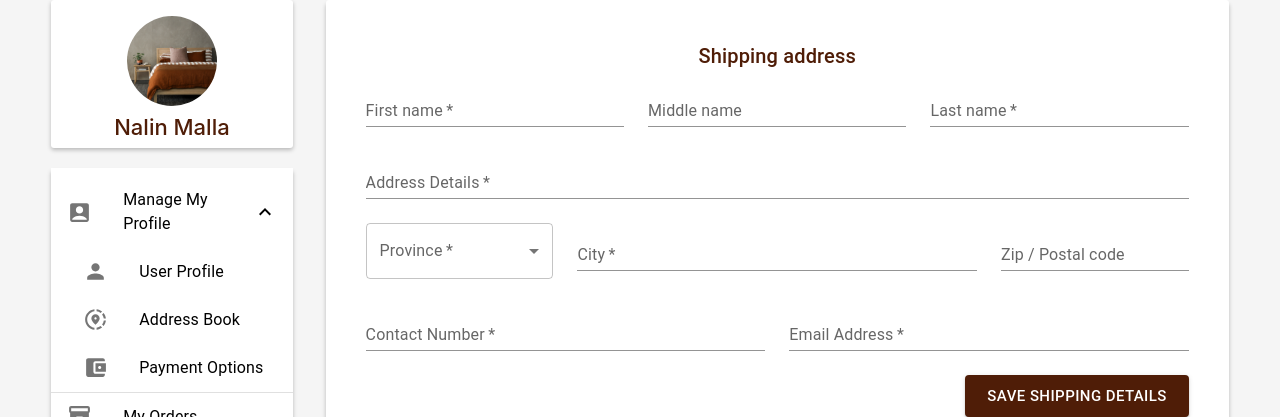
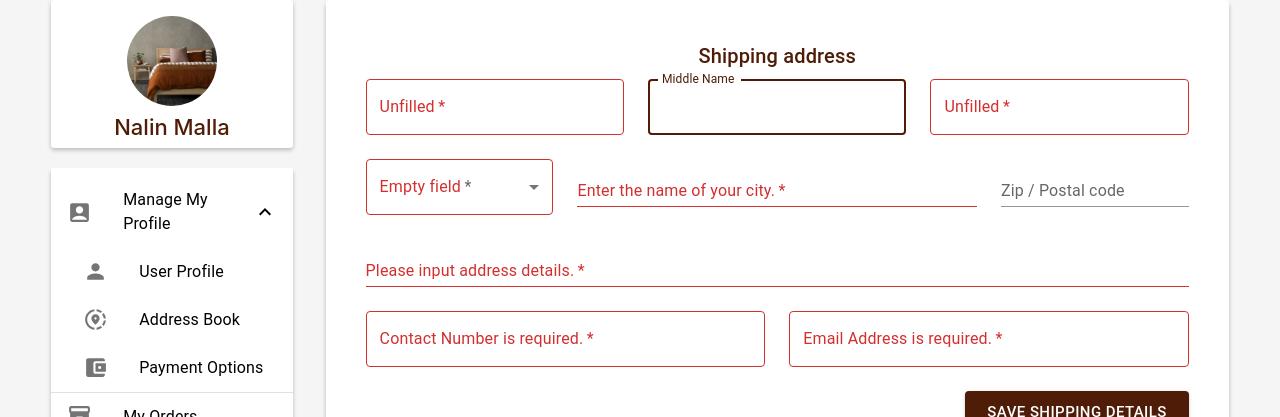
Before and after one commit to NalinMalla/BOSS, a React (Create React App) app: page /profile/addressBook in a window 1280 px wide. Shown: the part 179-596 px from the top of the page. Built offline with nearby package versions, Linux system fonts and the light colour scheme; no server answers; sample sign-in values are in the browser's storage.

Commit message:
Update Address Book.

```diff
--- a/src/components/checkoutAddressForm.js
+++ b/src/components/checkoutAddressForm.js
@@ -9,13 +9,179 @@ import MenuItem from "@mui/material/MenuItem";
 import InputLabel from "@mui/material/InputLabel";
 import FormControl from "@mui/material/FormControl";
 import { Button } from "@mui/material";
+import axios from "axios";
+import { useNavigate } from "react-router-dom";
 
 export default function AddressForm(props) {
+  const userId = localStorage.getItem("userId");
+
+  const [firstName, setFirstName] = React.useState("");
+  const [middleName, setMiddleName] = React.useState("");
+  const [lastName, setLastName] = React.useState("");
+
+  const [email, setEmail] = React.useState("");
+  const [contact, setContact] = React.useState("");
+
+  const [addressDetail, setAddressDetail] = React.useState("");
   const [province, setProvince] = React.useState("");
+  const [city, setCity] = React.useState("");
+  const [zipCode, setZipCode] = React.useState("");
 
-  const handleChange = (event) => {
+  const [addNewAddress, setAddNewAddress] = React.useState(true);
+
+  let navigate = useNavigate();
+
+  const getUserInfoById = (userId) => {
+    const ApiURL = `http://localhost:5000/users/${userId}`;
+    return axios
+      .get(ApiURL)
+      .then((response) => response.data)
+      .catch((error) => null);
+  };
+
+  const getAddressInfoByUserId = (userId) => {
+    const ApiURL = `http://localhost:5000/users/address/${userId}`;
+    return axios
+      .get(ApiURL)
+      .then((response) => response.data)
+      .catch((error) => null);
+  };
+
+  async function initializeAddressData(userId) {
+    const addressInfo = await getAddressInfoByUserId(userId);
+    if (addressInfo == null) {
+      setAddNewAddress(true);
+      const userInfo = await getUserInfoById(userId);
+      if (userInfo === "") {
+        alert("Error: Unable to access server.");
+      } else {
+        setFirstName(userInfo.userName.firstName);
+        setMiddleName(userInfo.userName.middleName);
+        setLastName(userInfo.userName.lastName);
+        setEmail(userInfo.email);
+        setContact(userInfo.contact.toString()); //returns in number type
+      }
+    } else {
+      setAddNewAddress(false);
+      setFirstName(addressInfo.receiversName.firstName);
+      setMiddleName(addressInfo.receiversName.middleName);
+      setLastName(addressInfo.receiversName.lastName);
+      setEmail(addressInfo.email);
+      setContact(addressInfo.contact.toString());
+      setAddressDetail(addressInfo.addressDetail);
+      setProvince(addressInfo.province.toString());
+      setCity(addressInfo.city);
+      setZipCode(addressInfo.zipCode.toString());
+    }
+  }
+
+  React.useEffect(() => {
+    document.title = "BOSS - User Address Book";
+    if (userId == null) {
+      navigate("/signIn");
+    } else {
+      initializeAddressData(userId); //wouldn't work without async await?
+    }
+  }, []);
+
+  const emailRGX = /^([a-z A-Z 0-9 \._-]+)@([a-z A-Z 0-9 -]+)\.([a-z]{2,20})$/;
+  const contactRGX = /^[0-9]{9,10}$/;
+
+  const handleFirstNameChange = (event) => {
+    setFirstName(event.target.value);
+  };
+  const handleMiddleNameChange = (event) => {
+    setMiddleName(event.target.value);
+  };
+  const handleLastNameChange = (event) => {
+    setLastName(event.target.value);
+  };
+
+  const handleEmailChange = (event) => {
+    setEmail(event.target.value);
+  };
+
+  const handleContactChange = (event) => {
+    setContact(event.target.value);
+  };
+
+  const handleAddressDetailChange = (event) => {
+    setAddressDetail(event.target.value);
+  };
+
+  const handleProvinceChange = (event) => {
     setProvince(event.target.value);
   };
+
+  const handleCityChange = (event) => {
+    setCity(event.target.value);
+  };
+
+  const handleZipCodeChange = (event) => {
+    setZipCode(event.target.value);
+  };
+
+  const handleUpdate = (event) => {
+    event.preventDefault();
+
+    if (
+      !(firstName.trim() === "") &&
+      !(lastName.trim() === "") &&
+      contactRGX.test(contact) &&
+      emailRGX.test(email) &&
+      !(province.trim() === "") &&
+      !(city.trim() === "") &&
+      !(addressDetail.trim() === "")
+    ) {
+      const address = {
+        firstName: firstName,
+        middleName: middleName,
+        lastName: lastName,
+        email: email,
+        contact: contact,
+        addressDetail: addressDetail,
+        province: province,
+        city: city,
+        zipCode: zipCode,
+        userId: userId,
+      };
+
+      if (addNewAddress) {
+        axios.post(`http://localhost:5000/users/address/add`, address).then(
+          (res) => {
+            console.log(res.data);
+            alert("Successfully added the new address.");
+          },
+          (err) => {
+            alert("Address was not added.\nError: " + err);
+          }
+        );
+      } else {
+        if (
+          window.confirm(
+            "Your address information is about to be overwritten. The previous details will be lost. \nAre you ok with this?"
+          )
+        ) {
+          axios
+            .put(
+              `http://localhost:5000/users/address/update/${userId}`,
+              address
+            )
+            .then(
+              (res) => {
+                alert("Successfully updated Address Book.");
+              },
+              (err) => {
+                alert("Address Book was not updated.\nError: " + err);
+              }
+            );
+        }
+      }
+    } else {
+      alert("Invalid input.");
+    }
+  };
+
   return (
     <React.Fragment>
       <Typography variant="h6" gutterBottom color="primary">
@@ -24,66 +190,70 @@ export default function AddressForm(props) {
       <Grid container spacing={3}>
         <Grid item xs={12} sm={4}>
           <TextField
+            autoComplete="given-name"
+            name="firstName"
             required
+            fullWidth
             id="firstName"
-            name="firstName"
-            label="First name"
-            fullWidth
-            autoComplete="given-name"
-            variant="standard"
+            label={firstName.trim() === "" ? "Unfilled" : "First Name"}
+            autoFocus
+            value={firstName}
+            onChange={handleFirstNameChange}
+            error={firstName.trim() === ""}
           />
         </Grid>
         <Grid item xs={12} sm={4}>
           <TextField
+            autoComplete="given-name"
+            name="middleName"
+            fullWidth
             id="middleName"
-            name="middleName"
-            label="Middle name"
-            fullWidth
-            autoComplete="family-name"
-            variant="standard"
+            label="Middle Name"
+            autoFocus
+            defaultValue=""
+            value={middleName}
+            onChange={handleMiddleNameChange}
           />
         </Grid>
         <Grid item xs={12} sm={4}>
           <TextField
             required
+            fullWidth
             id="lastName"
             name="lastName"
-            label="Last name"
-            fullWidth
             autoComplete="family-name"
-            variant="standard"
-          />
-        </Grid>
-        <Grid item xs={12}>
-          <TextField
-            required
-            multiline
-            id="addressDetails"
-            name="addressDetails"
-            label="Address Details"
-            fullWidth
-            autoComplete="shipping address-detail"
-            variant="standard"
+            label={lastName.trim() === "" ? "Unfilled" : "Last Name"}
+            value={lastName}
+            onChange={handleLastNameChange}
+            error={lastName.trim() === ""}
           />
         </Grid>
 
         <Grid item xs={12} sm={3}>
           <FormControl fullWidth required>
-            <InputLabel id="province">Province</InputLabel>
+            <InputLabel id="province">
+              {province.trim() === "" ? (
+                <span style={{ color: "#D32F2F" }}>Empty field</span>
+              ) : (
+                "Province"
+              )}
+            </InputLabel>
             <Select
               labelId="province"
               id="province"
+              name="province"
               value={province}
               label="Province"
-              onChange={handleChange}
+              onChange={handleProvinceChange}
+              error={province === ""}
             >
-              <MenuItem value={1}>Province 1</MenuItem>
-              <MenuItem value={2}>Province 2</MenuItem>
-              <MenuItem value={3}>Province 3</MenuItem>
-              <MenuItem value={4}>Province 4</MenuItem>
-              <MenuItem value={5}>Province 5</MenuItem>
-              <MenuItem value={6}>Province 6</MenuItem>
-              <MenuItem value={7}>Province 7</MenuItem>
+              <MenuItem value="1">Province 1</MenuItem>
+              <MenuItem value="2">Province 2</MenuItem>
+              <MenuItem value="3">Province 3</MenuItem>
+              <MenuItem value="4">Province 4</MenuItem>
+              <MenuItem value="5">Province 5</MenuItem>
+              <MenuItem value="6">Province 6</MenuItem>
+              <MenuItem value="7">Province 7</MenuItem>
             </Select>
           </FormControl>
         </Grid>
@@ -93,10 +263,13 @@ export default function AddressForm(props) {
             required
             id="city"
             name="city"
-            label="City"
             fullWidth
             autoComplete="shipping address-level2"
             variant="standard"
+            label={city.trim() === "" ? "Enter the name of your city." : "City"}
+            value={city}
+            onChange={handleCityChange}
+            error={city.trim() === ""}
           />
         </Grid>
 
@@ -104,38 +277,75 @@ export default function AddressForm(props) {
           <TextField
             id="zip"
             name="zip"
-            label="Zip / Postal code"
             fullWidth
             autoComplete="shipping postal-code"
             variant="standard"
+            label="Zip / Postal code"
+            value={zipCode}
+            onChange={handleZipCodeChange}
+          />
+        </Grid>
+
+        <Grid item xs={12}>
+          <TextField
+            required
+            multiline
+            id="addressDetails"
+            name="addressDetails"
+            fullWidth
+            autoComplete="shipping address-detail"
+            variant="standard"
+            label={
+              addressDetail.trim() === ""
+                ? "Please input address details."
+                : "Address Details"
+            }
+            value={addressDetail}
+            onChange={handleAddressDetailChange}
+            error={addressDetail.trim() === ""}
           />
         </Grid>
 
         <Grid item xs={12} sm={6}>
           <TextField
             required
-            id="contactNum"
-            name="contactNum"
-            label="Contact Number"
             fullWidth
-            autoComplete="shipping phone-num"
-            variant="standard"
+            id="contact"
+            name="contact"
+            autoComplete="contact"
+            label={
+              contact.trim() === "" || !contactRGX.test(contact)
+                ? contact.trim() === ""
+                  ? "Contact Number is required."
+                  : "Invalid contact no."
+                : "Contact Number"
+            }
+            value={contact}
+            onChange={handleContactChange}
+            error={contact.trim() === "" || !contactRGX.test(contact)}
+          />
+        </Grid>
+        <Grid item xs={12} sm={6}>
+          <TextField
+            required
+            fullWidth
+            id="email"
+            name="email"
+            autoComplete="email"
+            label={
+              email.trim() === "" || !emailRGX.test(email)
+                ? email.trim() === ""
+                  ? "Email Address is required."
+                  : "Invalid email address."
+                : "Email Address"
+            }
+            value={email}
+            onChange={handleEmailChange}
+            error={email.trim() === "" || !emailRGX.test(email)}
           />
         </Grid>
 
-        <Grid item xs={12} sm={6}>
-          <TextField
-            required
-            id="email"
-            name="email"
-            label="Email Address"
-            fullWidth
-            autoComplete="shipping email"
-            variant="standard"
-          />
-        </Grid>
-
-        <Grid item xs={12} style={{...props.saveCheckboxStyle,}}>
+        <Grid item xs={12} style={{ ...props.saveCheckboxStyle }}>
           <FormControlLabel
             control={
               <Checkbox color="primary" name="saveAddress" value="yes" />
@@ -147,9 +357,15 @@ export default function AddressForm(props) {
         <Grid
           item
           xs={12}
-          style={{ display: "none", ...props.saveButtonStyle,justifyContent: "flex-end"}}
+          style={{
+            display: "none",
+            ...props.saveButtonStyle,
+            justifyContent: "flex-end",
+          }}
         >
-          <Button size="large" variant="contained">Save Shipping Details</Button>
+          <Button size="large" variant="contained" onClick={handleUpdate}>
+            Save Shipping Details
+          </Button>
         </Grid>
       </Grid>
     </React.Fragment>
```
Also changed, not shown: src/screens/profileAddressBook.js (+3 -5 lines).
